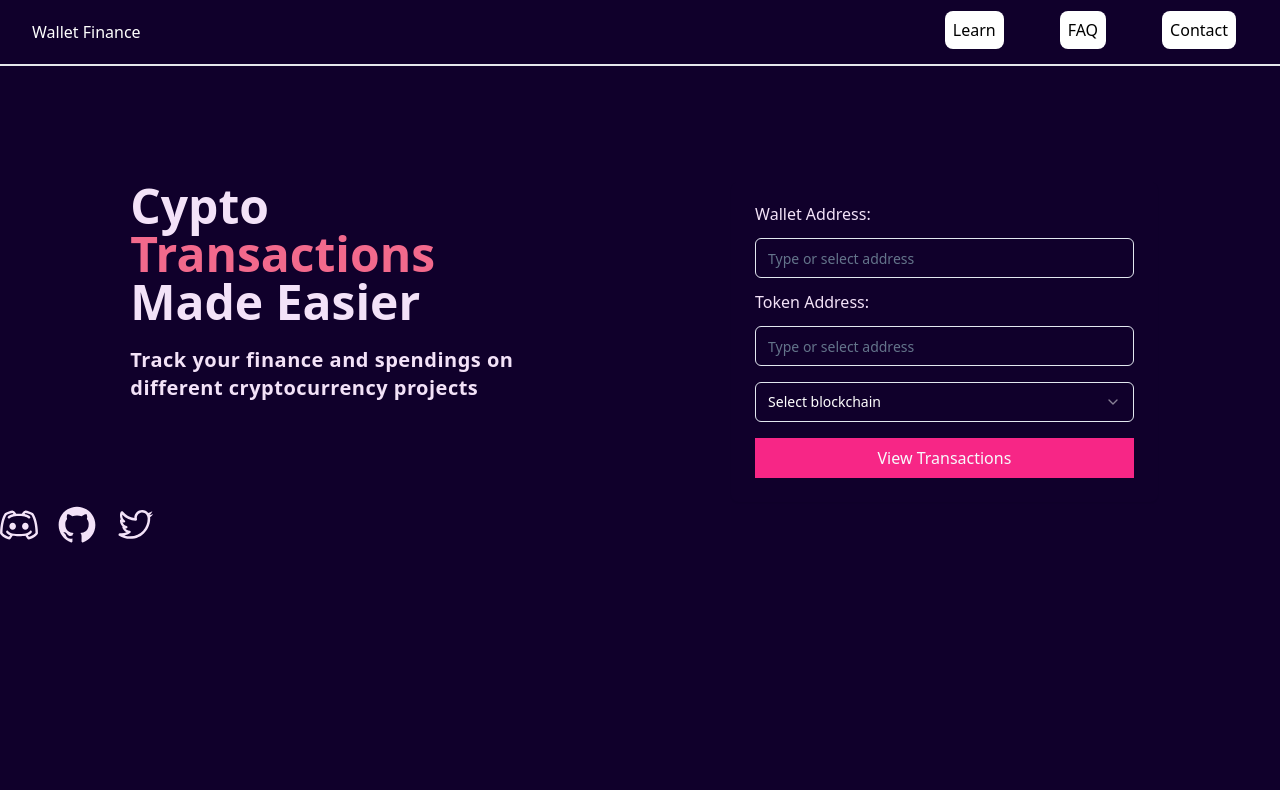
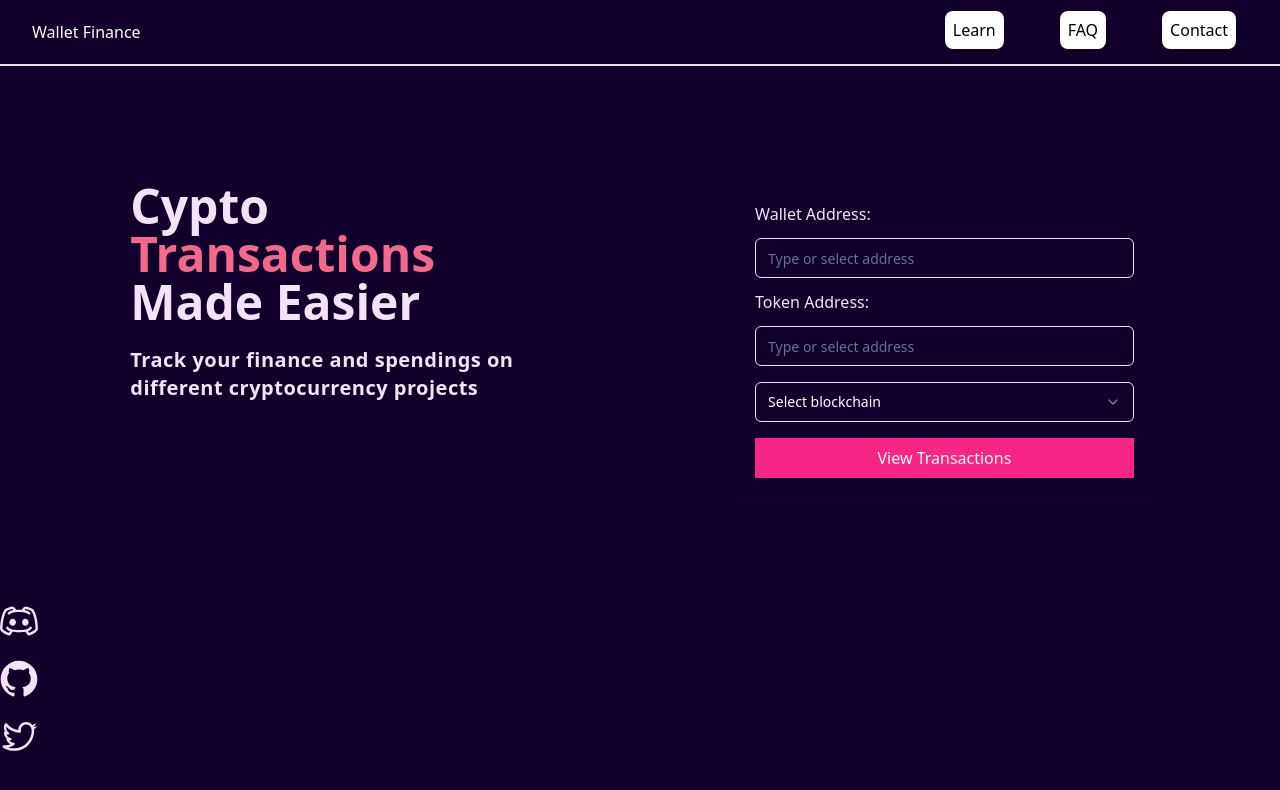
Before and after one commit to olafnub/base-pnl, a Next.js app in the folder remake/: page / in a window 1280 px wide. Shown: the top 790 px of the page. Built offline with nearby package versions, Linux system fonts and the light colour scheme.

Commit message:
Finish google anayltics and socials styling

```diff
--- a/remake/src/app/components/Socials.tsx
+++ b/remake/src/app/components/Socials.tsx
@@ -4,7 +4,7 @@ import { DiscordLogoIcon, GitHubLogoIcon, TwitterLogoIcon } from "@radix-ui/reac
 const Socials = () => {
   return (
     <>
-        <div className="flex flex-row gap-5 content-end">
+        <div className="flex flex-row md:flex-col md:gap-5 pt-24 justify-around">
           <Link href="https://discord.gg/EeVuh24q8E"><DiscordLogoIcon width="38" height="38"/></Link>
           <Link href="https://github.com/olafnub/base-pnl"><GitHubLogoIcon width="38" height="38"/></Link>
           <Link href="https://x.com/360beez"><TwitterLogoIcon width="38" height="38"/></Link>
--- a/remake/src/app/layout.tsx
+++ b/remake/src/app/layout.tsx
@@ -4,13 +4,14 @@ import "./globals.css";
 import NavBar from "./components/NavBar";
 import { WalletProvider } from "./context"
 import Socials from "./components/Socials"
-// import Head from "next/head"
-// import Script from "next/script"
+import Script from "next/script"
 
 export const metadata: Metadata = {
   title: "Wallet Finance",
   description: "Keep Track of Your Crypto Finance",
 };
+
+const GOOGLE_KEY = process.env.NEXT_PUBLIC_GOOGLE_ANALYTICS
 
 export default function RootLayout({
   children,
@@ -19,33 +20,35 @@ export default function RootLayout({
 }>) {
   return (
     <html lang="en">
-      {/* <Head> */}
-      {/*  Google Tag Manager */}
-        {/* <Script async src='https://www.googletagmanager.com/gtm.js?id='/> */}
+      <head>
 
-        {/* <Script dangerouslySetInnerHTML={
-          function(w: any,d: any,s: any,l: any,i: any){w[l]=w[l]||[];w[l].push({'gtm.start':
-            new Date().getTime(),event:'gtm.js'});var f=d.getElementsByTagName(s)[0],
-            j=d.createElement(s),dl=l!='dataLayer'?'&l='+l:'';j.af+i+dl;f.parentNode.insertBefore(j,f);
-            }(window,document,'script','dataLayer','GTM-WF7HQMKT');
-        }/> */}
-        {/* End Google Tag Manager */}
-      {/* </Head> */}
+      {/* <!-- Google tag (gtag.js) --> */}
+        <Script async src={`https://www.googletagmanager.com/gtag/js?id=G-${GOOGLE_KEY}`}></Script>
+        <Script id="google-analytics" strategy="afterInteractive">
+          {
+            `
+            window.dataLayer = window.dataLayer || [];
+            function gtag(){dataLayer.push(arguments);}
+            gtag('js', new Date());
+
+            gtag('config', 'G-${GOOGLE_KEY}');
+            `
+          }
+        </Script>
+      </head>
       <WalletProvider>
-      <body style={{height: "95vh"}}>
+      <body className="h-screen">
           <header>
             <NavBar />
           </header>
           <main>
             {children}
           </main>
-          <footer>
+          <footer className="place-content-end">
+            <Socials />
           </footer>
       </body>
       </WalletProvider>
-      <footer>
-        <Socials />
-      </footer>
     </html>
   );
 }
```
